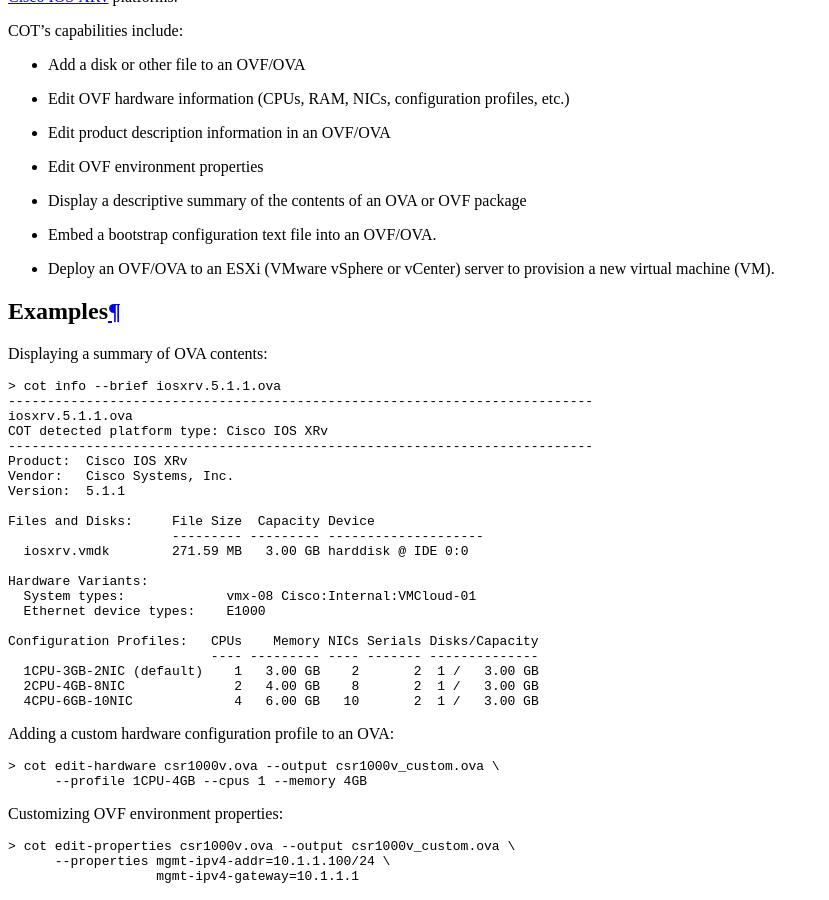
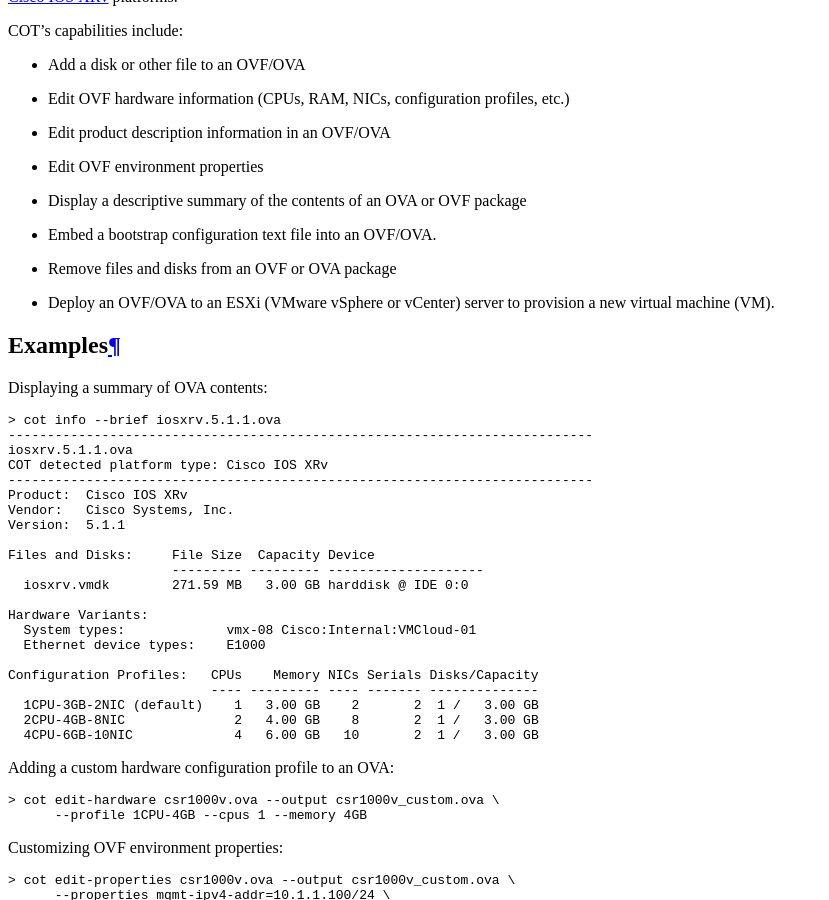
Before and after one commit to glennmatthews/cot, a Sphinx documentation site: the page built from docs/introduction.rst, in a window 1280 px wide and 900 px high, scrolled down 474 px. Shown: the whole window, without its empty margins (0-829 px from the left). Built offline with Sphinx 7.4.7 and the Read the Docs theme 2.0.0, drawn with Linux system fonts in a browser that asks for light colours; pages that are not in the unit, such as notebooks, are missing from menus.

Commit message:
Doc updates

```diff
--- a/CHANGELOG.rst
+++ b/CHANGELOG.rst
@@ -8,6 +8,7 @@
 
 **Added**
 
+- `#47`_ - Added ``cot remove-file`` subcommand.
 - `#43`_ - add ``cot edit-properties --transport`` option to set environment
   transport type(s) - iso, VMWare Tools, etc.
 
--- a/README.rst
+++ b/README.rst
@@ -29,6 +29,7 @@
 * Edit OVF environment properties
 * Display a descriptive summary of the contents of an OVA or OVF package
 * Embed a bootstrap configuration text file into an OVF/OVA.
+* Remove files and disks from an OVF or OVA package
 * Deploy an OVF/OVA to an ESXi (VMware vSphere or vCenter) server to provision
   a new virtual machine (VM), including serial port configuration as needed.
 
--- a/docs/introduction.rst
+++ b/docs/introduction.rst
@@ -39,6 +39,7 @@
 * Edit OVF environment properties
 * Display a descriptive summary of the contents of an OVA or OVF package
 * Embed a bootstrap configuration text file into an OVF/OVA.
+* Remove files and disks from an OVF or OVA package
 * Deploy an OVF/OVA to an ESXi (VMware vSphere or vCenter) server to provision
   a new virtual machine (VM).
 
```
Also changed, not shown: other parts of CHANGELOG.rst (+1 -0 lines), README.md (+1 -0 lines).
